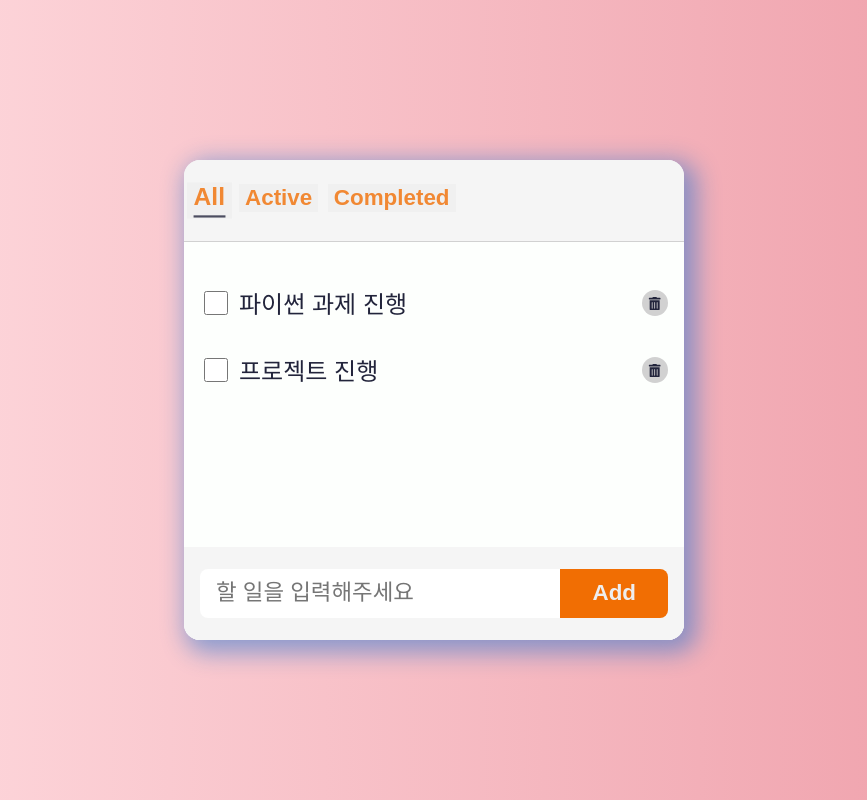
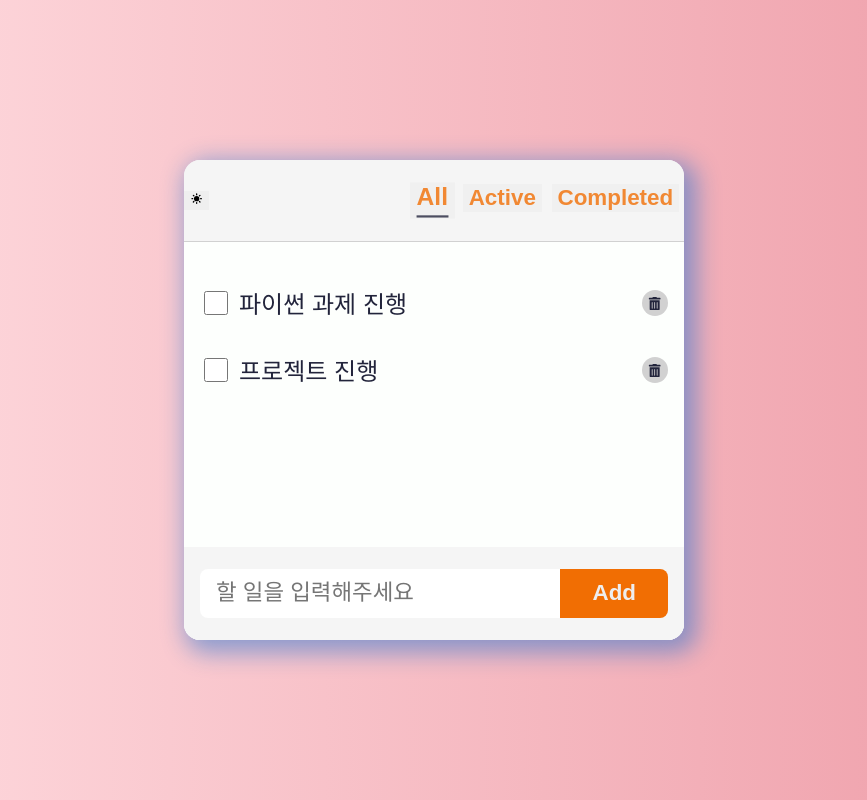
Before and after one commit to dydals3440/ToDoList, a React (Create React App) app: page / in a window 1280 px wide. Shown: the whole page, without its empty margins (206-1073 px from the left). Built offline with nearby package versions, Linux system fonts and the light colour scheme.

Commit message:
feat: 다크모드 기능 추가

```diff
--- a/src/App.js
+++ b/src/App.js
@@ -2,20 +2,21 @@ import { useState } from 'react';
 import './App.css';
 import Header from './components/Header/Header';
 import TodoList from './components/ToDoList/TodoList';
+import { DarkModeProvider } from './context/DarkModeContext';
 
 const filters = ['All', 'Active', 'Completed'];
 
 function App() {
   const [filter, setFilter] = useState(filters[0]);
   return (
-    <>
+    <DarkModeProvider>
       <Header
         filters={filters}
         filter={filter}
         onFilterChange={(filter) => setFilter(filter)}
       />
       <TodoList filter={filter} />
-    </>
+    </DarkModeProvider>
   );
 }
 
--- a/src/components/Header/Header.jsx
+++ b/src/components/Header/Header.jsx
@@ -1,9 +1,15 @@
 import React from 'react';
 import styles from './Header.module.css';
+import { useDarkMode } from '../../context/DarkModeContext';
+import { HiMoon, HiSun } from 'react-icons/hi';
 
 export default function Header({ filters, filter, onFilterChange }) {
+  const { darkMode, toggleDarkMode } = useDarkMode();
   return (
     <header className={styles.header}>
+      <button onClick={toggleDarkMode}>
+        {!darkMode ? <HiSun /> : <HiMoon />}
+      </button>
       <ul className={styles.filters}>
         {filters.map((value, index) => (
           <li key={index}>
--- /dev/null
+++ b/src/context/DarkModeContext.js
@@ -0,0 +1,26 @@
+import { createContext, useContext, useState } from 'react';
+
+export const DarkModeContext = createContext();
+
+export function DarkModeProvider({ children }) {
+  const [darkMode, setDarkMode] = useState(false);
+  const toggleDarkMode = () => {
+    setDarkMode(!darkMode);
+    updateDarkMode(!darkMode);
+  };
+  return (
+    <DarkModeContext.Provider value={{ darkMode, toggleDarkMode }}>
+      {children}
+    </DarkModeContext.Provider>
+  );
+}
+
+export const useDarkMode = () => useContext(DarkModeContext);
+
+function updateDarkMode(darkMode) {
+  if (darkMode) {
+    document.documentElement.classList.add('dark');
+  } else {
+    document.documentElement.classList.remove('dark');
+  }
+}
```
